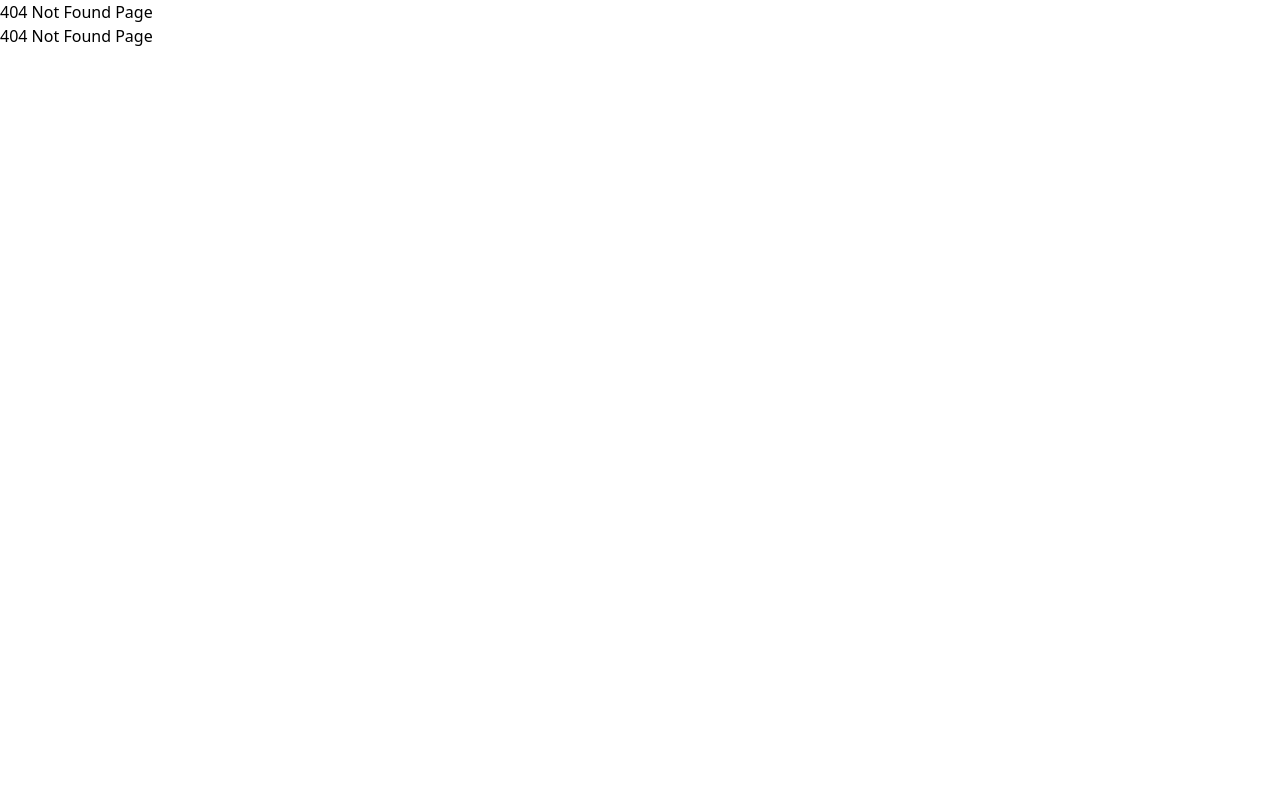
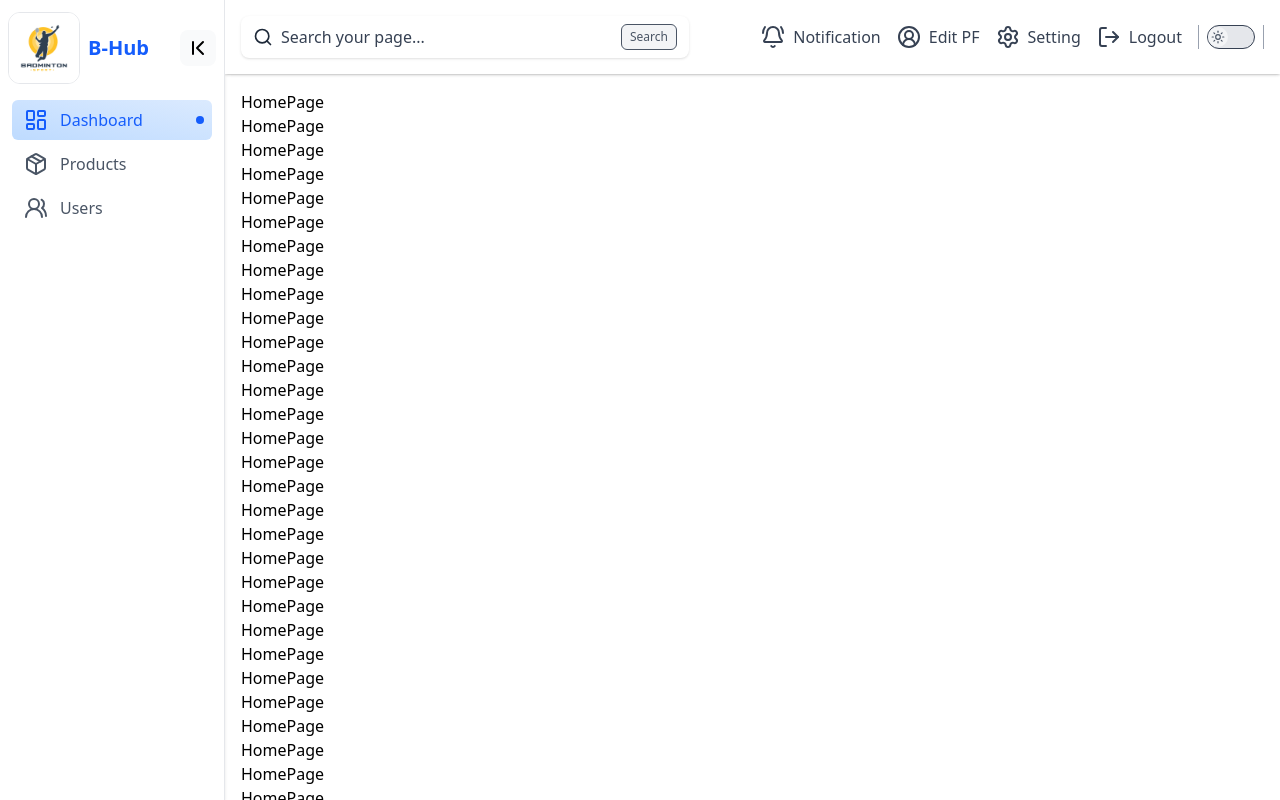
Before and after one commit to TuanThanhIT/project-badminton-booking, a React (Vite) app in the folder frontend/: page /admin in a window 1280 px wide. Before the commit this address had no page. Built offline with nearby package versions, Linux system fonts and the light colour scheme.

Commit message:
create: header,footer,sidebar

```diff
--- a/frontend/src/components/commons/admin/Footer.tsx
+++ b/frontend/src/components/commons/admin/Footer.tsx
@@ -1,10 +1,64 @@
+import React from "react";
+import { Phone, Mail, MessageCircle } from "lucide-react";
 const Footer = () => {
   return (
-    <div>
-      <footer>
-        <h1>Admin Footer</h1>
-      </footer>
-    </div>
+    <footer className="bg-blue-400 px-4 md:px-16 lg:px-28 py-3">
+      <div className="grid grid-cols-1 md:grid-cols-3 gap-8">
+        <div>
+          <h2 className="text-lg font-bold mb-4 text-white">About us</h2>
+          <p className="text-white">
+            We are a team dedicated to providing the best products and services
+            to our customers.
+          </p>
+        </div>
+        <div>
+          <h2 className="text-lg font-bold mb-4 text-white">Quick link</h2>
+          <ul>
+            <li>
+              <a href="" className="hover:underline text-white ">
+                Home
+              </a>
+            </li>
+            <li>
+              <a href="" className="hover:underline text-white ">
+                Products
+              </a>
+            </li>
+            <li>
+              <a href="" className="hover:underline text-white ">
+                Users
+              </a>
+            </li>
+          </ul>
+        </div>
+        <div>
+          <h2 className="text-lg font-bold mb-4 text-white">Contact us</h2>
+          <ul className="flex space-x-4">
+            <li>
+              <Phone className="text-white  " />
+              <a href="" className="hover:underline text-white ">
+                Phone
+              </a>
+            </li>
+            <li>
+              <Mail className="text-white" />
+              <a href="" className="hover:underline text-white ">
+                Mail
+              </a>
+            </li>
+            <li>
+              <MessageCircle className="text-white" />
+              <a href="" className="hover:underline text-white ">
+                Chat
+              </a>
+            </li>
+          </ul>
+        </div>
+      </div>
+      <div className="border-t p-4 border-white mt-4 flex items-center justify-center">
+        <p className="text-white">B-Hub. Tất cả quyền được sao lưu</p>
+      </div>
+    </footer>
   );
 };
 export default Footer;
--- a/frontend/src/components/commons/admin/Header.tsx
+++ b/frontend/src/components/commons/admin/Header.tsx
@@ -49,9 +49,9 @@ const Header = () => {
   return (
     <div>
       <header className="flex justify-between items-center p-4 bg-white shadow ">
-        <h1 className="text-xl font-bold text-blue-600">
+        {/* <h1 className="text-xl font-bold text-blue-600">
           The Logo will be there
-        </h1>
+        </h1> */}
         <SearchBar />
         <nav className="flex items-center space-x-4">
           <div className="">
--- a/frontend/src/components/commons/admin/Sidebar.tsx
+++ b/frontend/src/components/commons/admin/Sidebar.tsx
@@ -0,0 +1,91 @@
+import { NavLink } from "react-router-dom";
+import { SidebarElement } from "./SidebarElement";
+import {
+  LayoutDashboard,
+  Package,
+  UsersRound,
+  ChevronFirst,
+  ChevronLast,
+} from "lucide-react";
+import { createContext, useState } from "react";
+type SideBarContextType = {
+  expanded: boolean;
+  setExpanded: React.Dispatch<React.SetStateAction<boolean>>;
+};
+export const SideBarContext = createContext<SideBarContextType | undefined>(
+  undefined
+);
+
+const Sidebar = () => {
+  const [expanded, setExpanded] = useState(true);
+  return (
+    <aside className="h-screen sticky top-0">
+      <nav className="h-full flex flex-col border-r border-gray-200 shadow-sm">
+        <div className="p-2 pb-2 flex justify-between items-center">
+          <div className="flex items-center gap-2 h-20">
+            <img
+              src="/img/logo_badminton.jpg"
+              className={
+                expanded ? "w-18 border rounded-xl border-gray-200 " : "w-0"
+              }
+              alt=""
+            />
+            <h1
+              className={
+                expanded ? "text-xl font-bold text-blue-600" : "hidden"
+              }
+            >
+              B-Hub
+            </h1>
+          </div>
+
+          <button
+            onClick={() => setExpanded((prev) => !prev)}
+            className={
+              expanded
+                ? "p-1.5 rounded-lg bg-gray-50 hover:bg-gray-100"
+                : "rounded-4xl bg-gray-50 hover:bg-gray-100 py-2 px-2 my-2 mx-3"
+            }
+          >
+            {expanded ? <ChevronFirst /> : <ChevronLast />}
+          </button>
+        </div>
+        <SideBarContext.Provider value={{ expanded, setExpanded }}>
+          <ul className="flex-1 px-3 bg-white">
+            <div className="">
+              <NavLink to={"/admin"} end>
+                {({ isActive }) => (
+                  <SidebarElement
+                    icon={LayoutDashboard}
+                    text="Dashboard"
+                    active={isActive}
+                    alert={true}
+                  />
+                )}
+              </NavLink>
+              <NavLink to={"/admin/products"}>
+                {({ isActive }) => (
+                  <SidebarElement
+                    icon={Package}
+                    text="Products"
+                    active={isActive}
+                  />
+                )}
+              </NavLink>
+              <NavLink to={"/admin/users"}>
+                {({ isActive }) => (
+                  <SidebarElement
+                    icon={UsersRound}
+                    text="Users"
+                    active={isActive}
+                  />
+                )}
+              </NavLink>
+            </div>
+          </ul>
+        </SideBarContext.Provider>
+      </nav>
+    </aside>
+  );
+};
+export default Sidebar;
--- /dev/null
+++ b/frontend/src/components/commons/admin/SidebarElement.tsx
@@ -0,0 +1,59 @@
+import type { LucideProps } from "lucide-react";
+import { SideBarContext } from "./Sidebar";
+import { useContext } from "react";
+type SidebarElementProps = {
+  icon: React.ComponentType<LucideProps>;
+  text: string;
+  active?: boolean;
+  alert?: boolean;
+  animation?: string;
+};
+export function SidebarElement({
+  icon: Icon,
+  text,
+  active,
+  alert,
+  animation,
+}: SidebarElementProps) {
+  const sideBarContext = useContext(SideBarContext);
+  const expanded = sideBarContext?.expanded;
+  return (
+    <li
+      className={
+        "relative flex items-center py-2 px-3 my-1 font-medium rounded-md cursor-pointer transition-colors group" +
+        (active
+          ? " bg-gradient-to-tr from-blue-200 to-blue-100 text-blue-600"
+          : " hover:bg-blue-50 text-gray-600")
+      }
+    >
+      <div className={animation}>
+        <Icon />
+      </div>
+
+      <span
+        className={
+          "overflow-hidden transition-all" + (expanded ? " w-35 ml-3" : " w-0")
+        }
+      >
+        {text}
+      </span>
+      {alert && (
+        <div
+          className={
+            "absolute right-2 w-2 h-2 rounded bg-blue-600 " +
+            (expanded ? "" : "top-1 ")
+          }
+        />
+      )}
+      {!expanded && (
+        <div
+          className={
+            "absolute left-full rounded-md px-2 py-1 ml-6 bg-blue-50 text-blue-400 text-sm invisible opacity-20 -translate-x-3 transition-all group-hover:visible group-hover:opacity-100 group-hover:translate-x-0"
+          }
+        >
+          {text}
+        </div>
+      )}
+    </li>
+  );
+}
--- a/frontend/src/components/layouts/AdminLayout.tsx
+++ b/frontend/src/components/layouts/AdminLayout.tsx
@@ -1,14 +1,34 @@
 import Header from "../commons/admin/Header";
 import Footer from "../commons/admin/Footer";
+import Sidebar from "../commons/admin/Sidebar";
 import { Outlet } from "react-router-dom";
+import { SideBarContext } from "../commons/admin/Sidebar";
+import { useContext } from "react";
 const AdminLayout = () => {
+  const sideBarContext = useContext(SideBarContext);
+  const expanded = sideBarContext?.expanded;
   return (
-    <div className="h-screen grid grid-rows-[25%_1fr] w-screen overflow-x-hidden">
-      <Header />
-      <main>
-        <Outlet />
-      </main>
-      <Footer />
+    <div
+      className={
+        expanded
+          ? "h-screen grid grid-cols-[1fr_5fr] w-screen "
+          : "h-screen grid grid-cols-[auto_5fr] w-screen"
+      }
+    >
+      <div>
+        <Sidebar />
+      </div>
+      <div className="grid grid-rows-[auto_1fr_auto] h-screen overflow-x-hidden   ">
+        <div className="sticky top-0 bg-background shadow-sm">
+          <Header />
+        </div>
+        <div>
+          <main className="p-4 h-full min-h-0 overflow-y-auto  ">
+            <Outlet />
+          </main>
+        </div>
+        <Footer />
+      </div>
     </div>
   );
 };
--- a/frontend/src/main.tsx
+++ b/frontend/src/main.tsx
@@ -13,7 +13,7 @@ createRoot(document.getElementById("root")!).render(
         <Route element={<AdminRoute />}></Route>
       </Routes> */}
       <AdminRoute />
-      <CustomerRoute />
+      {/* <CustomerRoute /> */}
     </Router>
   </StrictMode>
 );
--- a/frontend/src/pages/Admin/HomePage.tsx
+++ b/frontend/src/pages/Admin/HomePage.tsx
@@ -1,4 +1,73 @@
 const HomePage = () => {
-  return <div>HomePage</div>;
+  return (
+    <div>
+      <h1>HomePage</h1>
+      <h1>HomePage</h1>
+      <h1>HomePage</h1>
+      <h1>HomePage</h1>
+      <h1>HomePage</h1>
+      <h1>HomePage</h1>
+      <h1>HomePage</h1>
+      <h1>HomePage</h1>
+      <h1>HomePage</h1>
+      <h1>HomePage</h1>
+      <h1>HomePage</h1>
+      <h1>HomePage</h1>
+      <h1>HomePage</h1>
+      <h1>HomePage</h1>
+      <h1>HomePage</h1>
+      <h1>HomePage</h1>
+      <h1>HomePage</h1>
+      <h1>HomePage</h1>
+      <h1>HomePage</h1>
+      <h1>HomePage</h1>
+      <h1>HomePage</h1>
+      <h1>HomePage</h1>
+      <h1>HomePage</h1>
+      <h1>HomePage</h1>
+      <h1>HomePage</h1>
+      <h1>HomePage</h1>
+      <h1>HomePage</h1>
+      <h1>HomePage</h1>
+      <h1>HomePage</h1>
+      <h1>HomePage</h1>
+      <h1>HomePage</h1>
+      <h1>HomePage</h1>
+      <h1>HomePage</h1>
+      <h1>HomePage</h1>
+      <h1>HomePage</h1>
+      <h1>HomePage</h1>
+      <h1>HomePage</h1>
+      <h1>HomePage</h1>
+      <h1>HomePage</h1>
+      <h1>HomePage</h1>
+      <h1>HomePage</h1>
+      <h1>HomePage</h1>
+      <h1>HomePage</h1>
+      <h1>HomePage</h1>
+      <h1>HomePage</h1>
+      <h1>HomePage</h1>
+      <h1>HomePage</h1>
+      <h1>HomePage</h1>
+      <h1>HomePage</h1>
+      <h1>HomePage</h1>
+      <h1>HomePage</h1>
+      <h1>HomePage</h1>
+      <h1>HomePage</h1>
+      <h1>HomePage</h1>
+      <h1>HomePage</h1>
+      <h1>HomePage</h1>
+      <h1>HomePage</h1>
+      <h1>HomePage</h1>
+      <h1>HomePage</h1>
+      <h1>HomePage</h1>
+      <h1>HomePage</h1>
+      <h1>HomePage</h1>
+      <h1>HomePage</h1>
+      <h1>HomePage</h1>
+      <h1>HomePage</h1>
+      <h1>HomePage</h1>
+    </div>
+  );
 };
 export default HomePage;
--- /dev/null
+++ b/frontend/src/pages/Admin/LoginPage.tsx
@@ -0,0 +1,9 @@
+import React from "react";
+const LoginPage = () => {
+  return (
+    <div className="h-screen bg-cover bg-center bg-[url('/img/logo_badminton.jpg')]">
+      <form></form>
+    </div>
+  );
+};
+export default LoginPage;
--- /dev/null
+++ b/frontend/src/pages/Admin/ProductPage.tsx
@@ -0,0 +1,4 @@
+const ProductPage = () => {
+  return <div>Product Page</div>;
+};
+export default ProductPage;
--- /dev/null
+++ b/frontend/src/pages/Admin/UsersPage.tsx
@@ -0,0 +1,4 @@
+const UsersPage = () => {
+  return <div>Users Page</div>;
+};
+export default UsersPage;
--- a/frontend/src/routes/AdminRoute.tsx
+++ b/frontend/src/routes/AdminRoute.tsx
@@ -1,14 +1,20 @@
 import { Routes, Route } from "react-router-dom";
 import AdminLayout from "../components/layouts/AdminLayout";
 import HomePage from "../pages/Admin/HomePage";
+import UsersPage from "../pages/Admin/UsersPage";
+import ProductPage from "../pages/Admin/ProductPage";
 import NotFoundPage from "../pages/NotFoundPage";
+import LoginPage from "../pages/Admin/LoginPage";
 const AdminRoute = () => {
   return (
     <div>
       <Routes>
-        <Route element={<AdminLayout />}>
-          <Route path="/admin/home" element={<HomePage />}></Route>
+        <Route path="/admin" element={<AdminLayout />}>
+          <Route index element={<HomePage />}></Route>
+          <Route path="/admin/users" element={<UsersPage />}></Route>
+          <Route path="/admin/products" element={<ProductPage />}></Route>
         </Route>
+        <Route path="/admin/login" element={<LoginPage />}></Route>
         <Route path="*" element={<NotFoundPage />}></Route>
       </Routes>
     </div>
```
